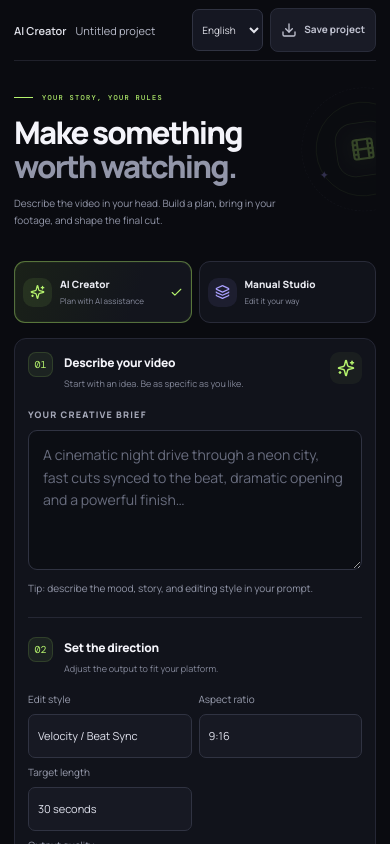
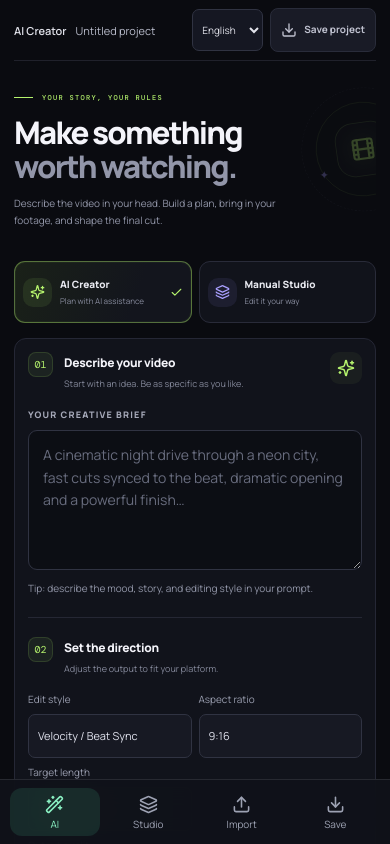
Before and after one commit to mlbbgame/dravex-ai-video-editor, a React (Vite) app: page / in a window 390 px wide. Shown: the top 844 px of the page. Built offline with nearby package versions, Linux system fonts and the light colour scheme.

Commit message:
feat: add thumb-friendly mobile navigation bar

```diff
--- a/src/styles.css
+++ b/src/styles.css
@@ -346,7 +346,7 @@ textarea:focus { border-color: #b5f36d80; }
   /* The compact desktop rail steals too much room on a phone.
      All key actions remain available in the main workflow. */
   .sidebar { display: none; }
-  .main-area { margin-left: 0; padding: 0 14px 18px; }
+  .main-area { margin-left: 0; padding: 0 14px 84px; }
   .topbar {
     min-height: 58px;
     height: auto;
@@ -377,3 +377,42 @@ textarea:focus { border-color: #b5f36d80; }
 @media (min-width: 561px) and (max-width: 820px) {
   .nav-item { min-width: 46px; }
 }
+
+
+.mobile-nav { display: none; }
+@media (max-width: 560px) {
+  .mobile-nav {
+    position: fixed;
+    z-index: 50;
+    inset: auto 0 0;
+    display: grid;
+    grid-template-columns: repeat(4, minmax(0, 1fr));
+    gap: 4px;
+    padding: 8px 10px calc(8px + env(safe-area-inset-bottom, 0px));
+    background: rgba(16, 18, 25, 0.96);
+    border-top: 1px solid rgba(255,255,255,.1);
+    backdrop-filter: blur(18px);
+  }
+  .mobile-nav-item {
+    display: flex;
+    flex-direction: column;
+    align-items: center;
+    justify-content: center;
+    gap: 4px;
+    min-width: 0;
+    min-height: 48px;
+    border: 0;
+    border-radius: 12px;
+    background: transparent;
+    color: #9da2b3;
+    font: inherit;
+    font-size: 10px;
+    line-height: 1.2;
+    cursor: pointer;
+    touch-action: manipulation;
+  }
+  .mobile-nav-item.active {
+    color: #8af0c2;
+    background: rgba(83, 221, 165, .12);
+  }
+}
```
